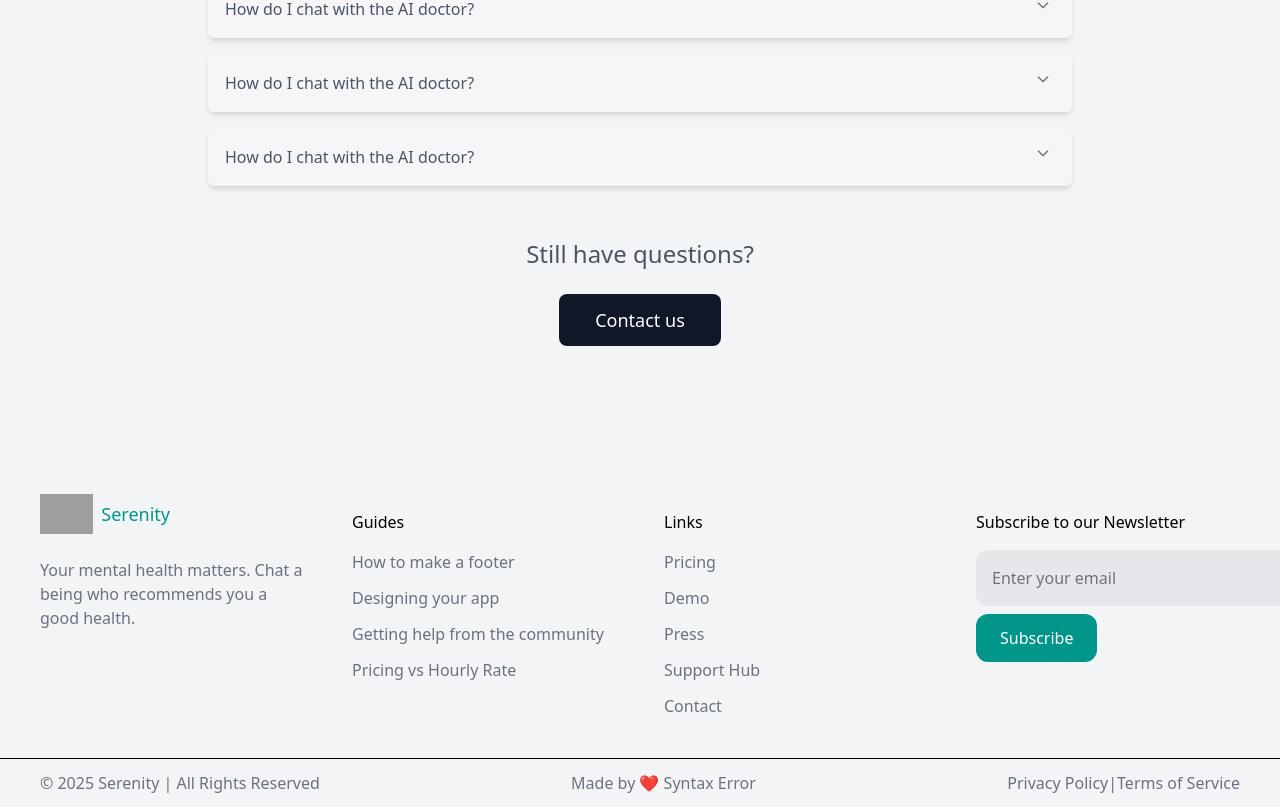
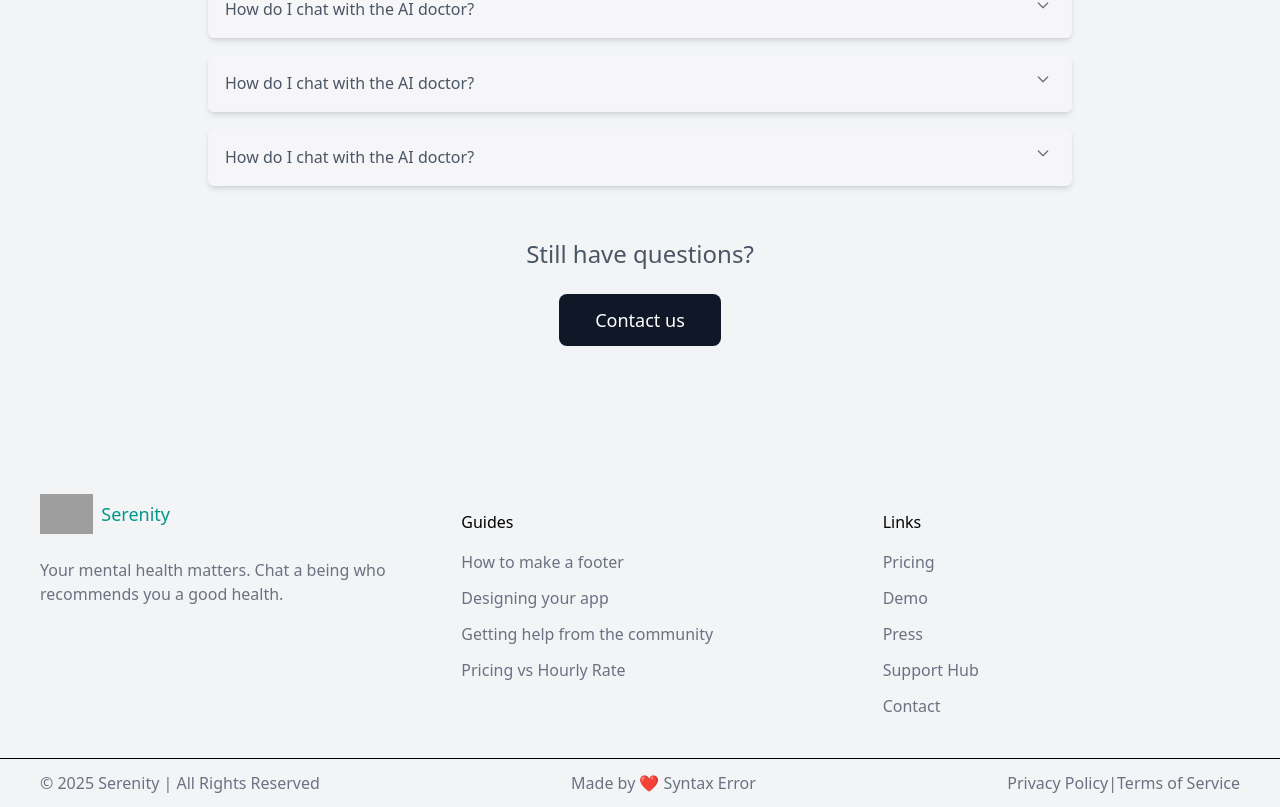
Before and after one commit to Rajeev12R/Trinetra, a React (Vite) app in the folder frontend/: page / in a window 1280 px wide. Shown: the part 1888-2695 px from the top of the page. Built offline with nearby package versions, Linux system fonts and the light colour scheme; grey boxes are pictures that could not be loaded.

Commit message:
UI Enhanced

```diff
--- a/frontend/src/components/Footer.jsx
+++ b/frontend/src/components/Footer.jsx
@@ -3,7 +3,7 @@ import React from 'react';
 const Footer = () => {
   return (
     <footer className="">
-      <div className="mx-auto grid max-w-screen-xl gap-y-8 gap-x-12 px-4 py-10 sm:px-20 md:grid-cols-2 xl:grid-cols-4 xl:px-10">
+      <div className="mx-auto grid max-w-screen-xl gap-y-8 gap-x-16 px-4 py-10 sm:px-20 md:grid-cols-2 xl:grid-cols-3 xl:px-10">
         <div className="max-w-sm">
           <div className="mb-6 flex h-10 items-center space-x-2">
             <img className="h-full object-contain" src="/images/logo-circle.png" alt="" />
@@ -34,15 +34,6 @@ const Footer = () => {
             </ul>
           </nav>
         </div>
-        <div className="">
-          <div className="mt-4 mb-2 font-medium xl:mb-4">Subscribe to our Newsletter</div>
-          <div className="flex flex-col">
-            <div className="mb-4">
-              <input type="email" className="focus:outline mb-2 block h-14 w-full rounded-xl bg-gray-200 px-4 sm:w-80 focus:outline-none focus:ring-1 focus:ring-blue-600" placeholder="Enter your email" />
-              <button className="block rounded-xl bg-teal-600 px-6 py-3 font-medium text-white">Subscribe</button>
-            </div>
-          </div>
-        </div>
       </div>
       <div className="border-t">
         <div className="mx-auto flex max-w-screen-xl flex-col gap-y-4 px-4 py-3 text-center text-gray-500 sm:px-20 lg:flex-row lg:justify-between lg:text-left xl:px-10">
```
